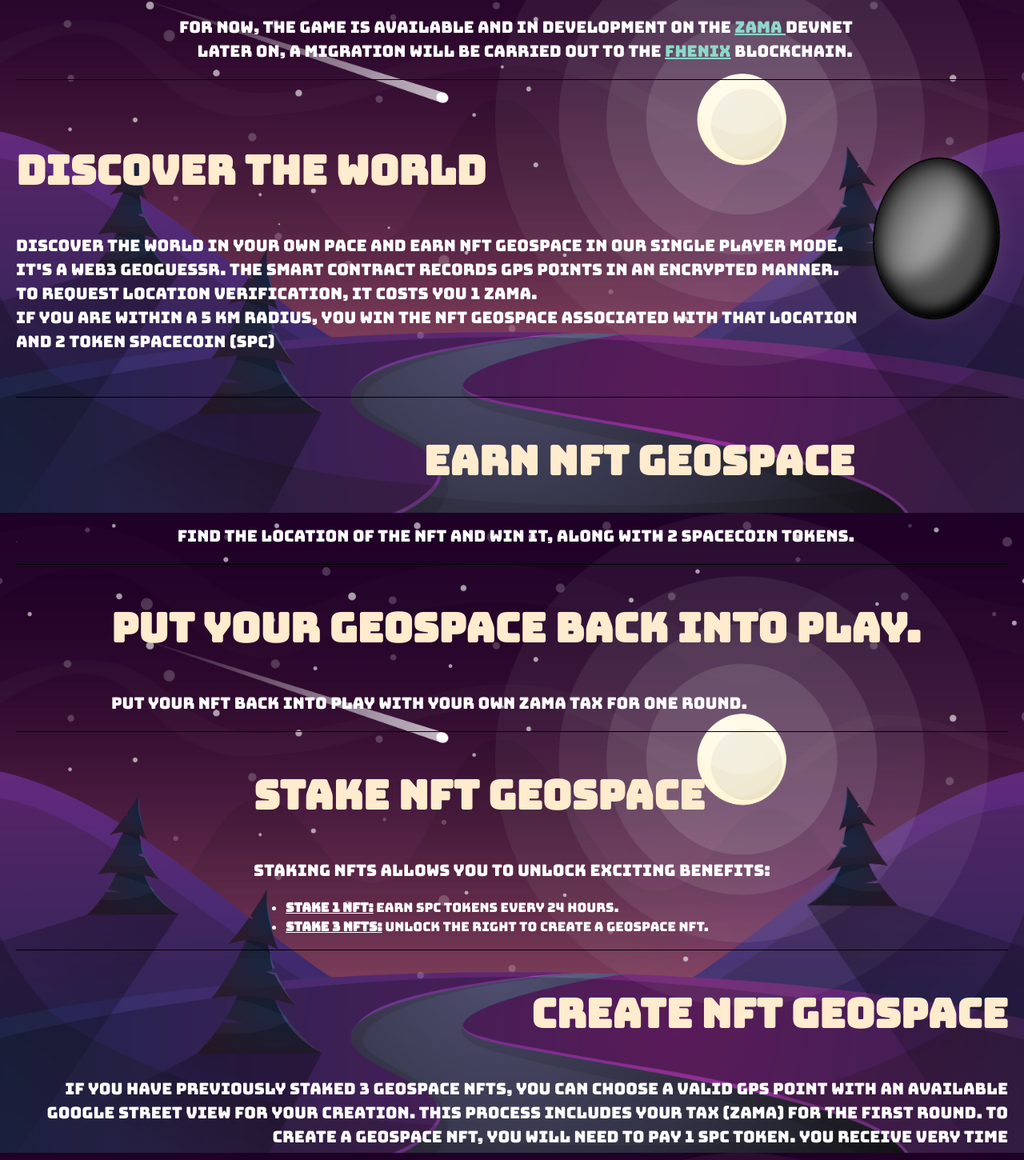
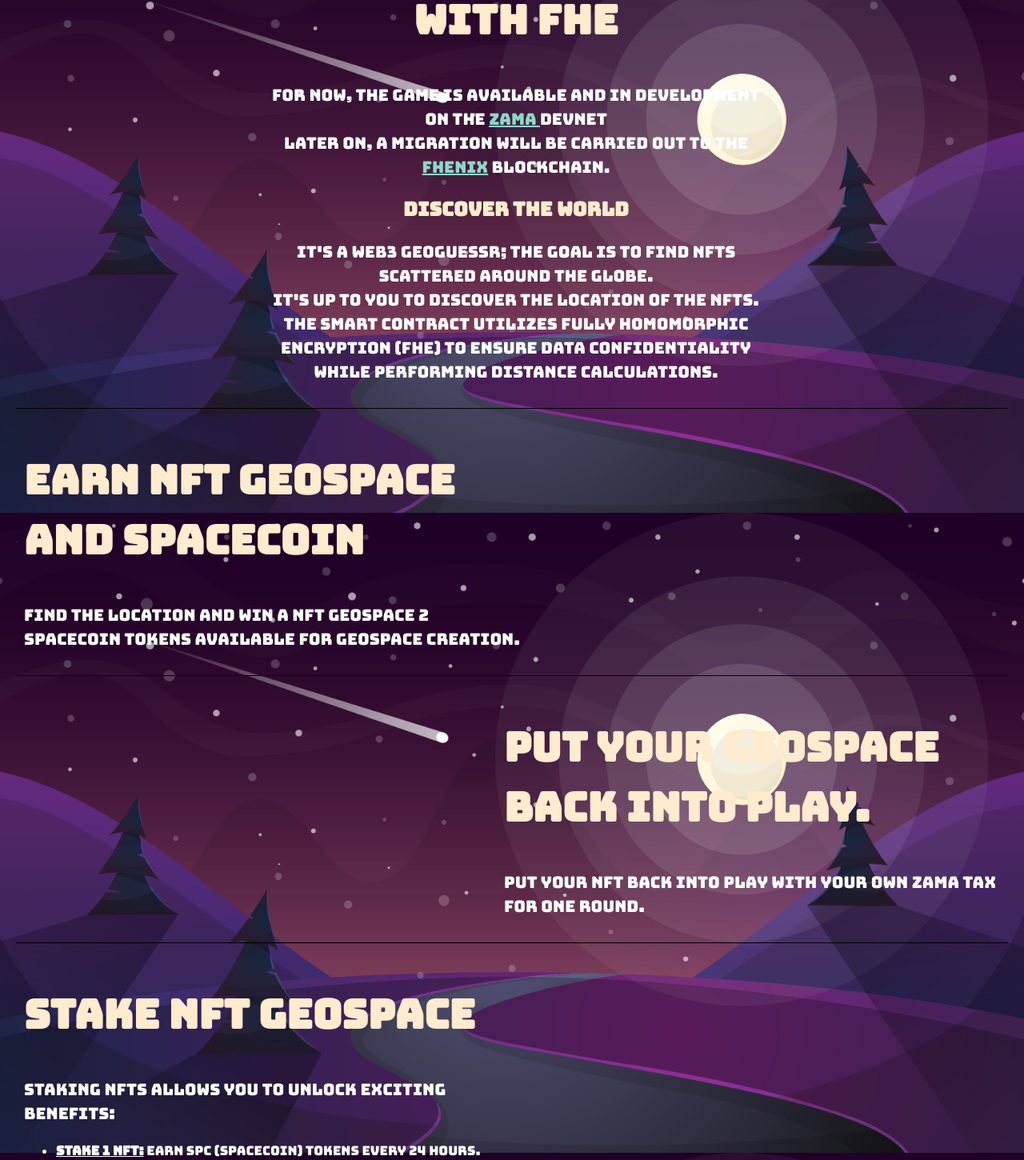
Before and after one commit to jecombe/prod, a Next.js app: page / in a window 1280 px wide. Shown: the part 1056-2506 px from the top of the page at 80% size. Built offline with nearby package versions, Linux system fonts and the light colour scheme; grey boxes are pictures that could not be loaded.

Commit message:
contents

```diff
--- a/pages/content/content.module.css
+++ b/pages/content/content.module.css
@@ -138,12 +138,27 @@
 
 .blockTwo {
   flex: 1;
-  text-align: right; /* Aligner le texte à droite */
+  text-align: center; /* Aligner le texte à droite */
   margin-left: 10px; /* Ajouter un espace entre blockTwo et blockThree */
   line-height: 1.5;
 
   color: #fff; /* Couleur du texte (blanc) */
   font-family: "Montserrat", sans-serif; /* Police de caractères */
+
+  width: 50%; /* Ajustez la largeur selon vos besoins */
+  padding: 10px; /* Ajoute un espace intérieur */
+  /* border: 1px solid #ccc; */
+}
+.blockTest {
+  flex: 1;
+  text-align: left; /* Aligner le texte à gauche */
+  line-height: 1.5;
+  color: #fff; /* Couleur du texte (blanc) */
+  font-family: "Montserrat", sans-serif; /* Police de caractères */
+  width: 50%; /* Ajustez la largeur selon vos besoins */
+  padding: 10px; /* Ajoute un espace intérieur */
+  /* border: 1px solid #ccc; */
+  margin-right: auto; /* Décale la div vers la gauche */
 }
 
 .blockPut {
@@ -160,14 +175,20 @@
 .blockPlay h1 {
   color: blanchedalmond;
 }
+.blockAll h2 {
+  color: blanchedalmond;
+}
 
 .blockThree {
   flex: 1;
   text-align: left; /* Aligner le texte à gauche */
   line-height: 1.5;
-
   color: #fff; /* Couleur du texte (blanc) */
   font-family: "Montserrat", sans-serif; /* Police de caractères */
+  width: 50%; /* Ajustez la largeur selon vos besoins */
+  padding: 10px; /* Ajoute un espace intérieur */
+  /* border: 1px solid #ccc; */
+  margin-left: auto; /* Décale la div vers la droite */
 }
 .lineBlock {
   border-top: 1px solid #000; /* Couleur de la ligne (noir) */
--- a/pages/content/contents.js
+++ b/pages/content/contents.js
@@ -141,41 +141,27 @@
               Later on, a migration will be carried out to the{" "}
               <a href="https://www.fhenix.io/">Fhenix</a> blockchain.
             </p>
-          </div>
-          <div className={styles.lineBlock}></div>
-
-          <div className={styles.blockOne}>
-            <div className={styles.discover}>
-              <h1>Discover the world</h1>
-              <p>
-                Discover the world in your own pace and earn NFT Geospace in our
-                single player mode.
-                <br />
-                It&#39;s A Web3 GeoGuessr. The smart contract records GPS points
-                in an encrypted manner.
-                <br /> To request location verification, it costs you 1 ZAMA.
-                <br />
-                If you are within a 5 km radius, you win the NFT GeoSpace
-                associated with that location and 2 token SpaceCoin (SPC)
-              </p>
-            </div>
-
-            <div className={styles.box}>
-              {/* Image de la terre et animation vont ici */}
-            </div>
-          </div>
-          <div className={styles.lineBlock}></div>
-
-          <div className={styles.blockTwo}>
-            <h1>Earn NFT Geospace</h1>
+            <h2>Discover the world</h2>
             <p>
-              Find the location of the NFT and win it, along with 2 SpaceCoin
-              tokens.
+              It&#39;s a Web3 geoguessr; the goal is to find NFTs scattered
+              around the globe. <br />
+              It&#39;s up to you to discover the location of the NFTs. The smart
+              contract utilizes Fully Homomorphic Encryption (FHE) to ensure
+              data confidentiality while performing distance calculations.
             </p>
           </div>
           <div className={styles.lineBlock}></div>
 
-          <div className={styles.blockPut}>
+          <div className={styles.blockTest}>
+            <h1>Earn NFT Geospace and SpaceCoin</h1>
+            <p>
+              Find the location and win a nft GeoSpace 2 SpaceCoin tokens
+              available for GeoSpace creation.
+            </p>
+          </div>
+          <div className={styles.lineBlock}></div>
+
+          <div className={styles.blockThree}>
             <h1>Put your GeoSpace back into play. </h1>
             <p>
               Put your NFT back into play with your own ZAMA tax for one round.
@@ -184,7 +170,7 @@
 
           <div className={styles.lineBlock}></div>
 
-          <div className={styles.blockThree}>
+          <div className={styles.blockTest}>
             <h1>Stake NFT GeoSpace</h1>
             <p>Staking NFTs allows you to unlock exciting benefits:</p>
             <ul>
@@ -192,7 +178,7 @@
                 <strong>
                   <u>Stake 1 NFT:</u>
                 </strong>{" "}
-                Earn SPC tokens every 24 hours. <br />
+                Earn SPC (SpaceCoin) tokens every 24 hours. <br />
               </li>
               <li>
                 <strong>
@@ -209,9 +195,10 @@
             <p>
               If you have previously staked 3 Geospace NFTs, You can choose a
               valid GPS point with an available Google Street View for your
-              creation. This process includes your tax (Zama) for the first
-              round. To create a Geospace NFT, you will need to pay 1 SPC token.
-              You receive very time
+              creation. <br />
+              This process includes your tax (Zama) for the first round. <br />
+              To create a Geospace NFT, you will need to pay 1 SPC token. <br />
+              The fees are then distributed to all creators of NFTs on Geospace.
             </p>
           </div>
         </div>
```
